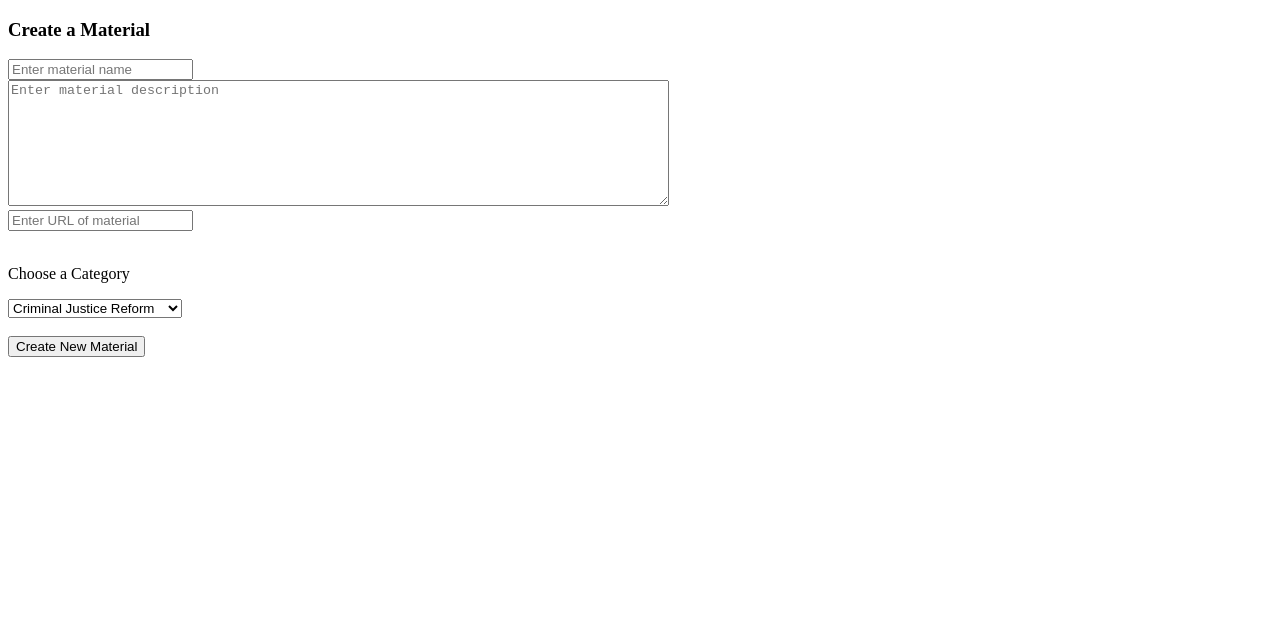
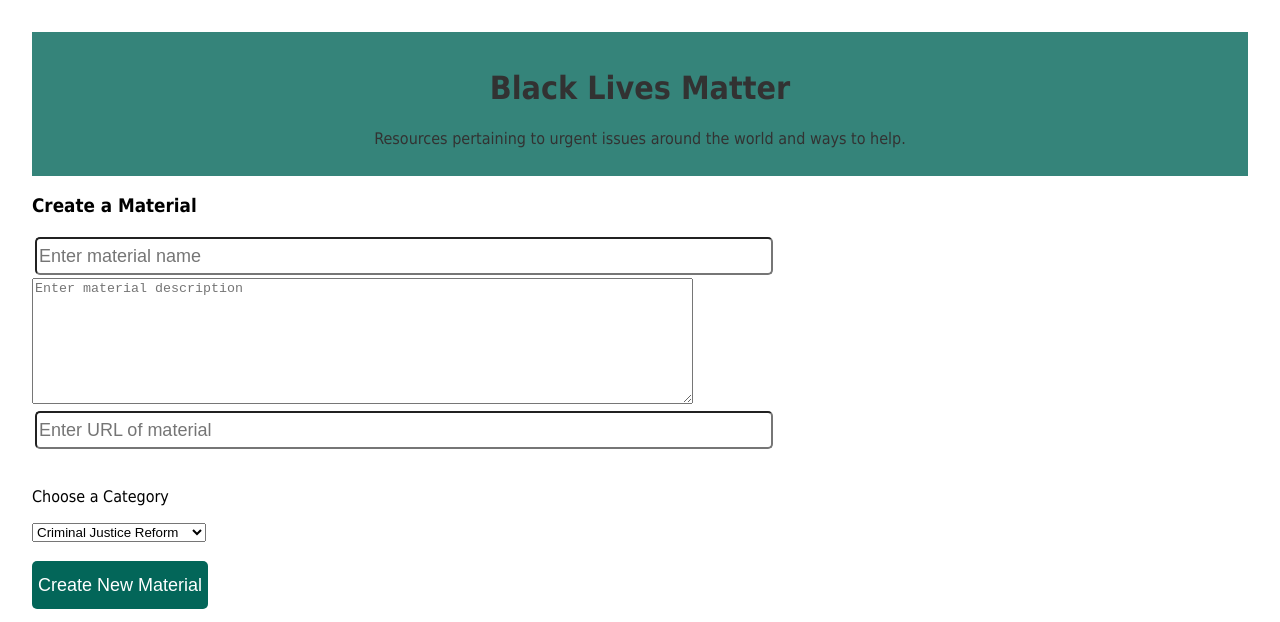
Before and after one commit to melchr/resources_frontend, a plain HTML site: page index.html in a window 1280 px wide. Drawn offline with Linux system fonts and the light colour scheme; no server answers.

Commit message:
added header, stylesheet

```diff
--- a/index.html
+++ b/index.html
@@ -5,8 +5,13 @@
     <meta name="viewport" content="width=device-width, initial-scale=1.0">
     <title>Document</title>
     <script type="text/javascript" src="index.js"></script>
+    <link rel="stylesheet" href="index.css" />
 </head>
 <body>
+    <div id="material-header">
+        <h1>Black Lives Matter</h1>
+        <p>Resources pertaining to urgent issues around the world and ways to help.</p>
+    </div>
 
     <div class="form-container">
         <form id="create-material-form" style="">
@@ -48,5 +53,9 @@
 
     </div>
 
+    <div id="material-collection">
+
+    </div>
+
 </body>
 </html>
```
